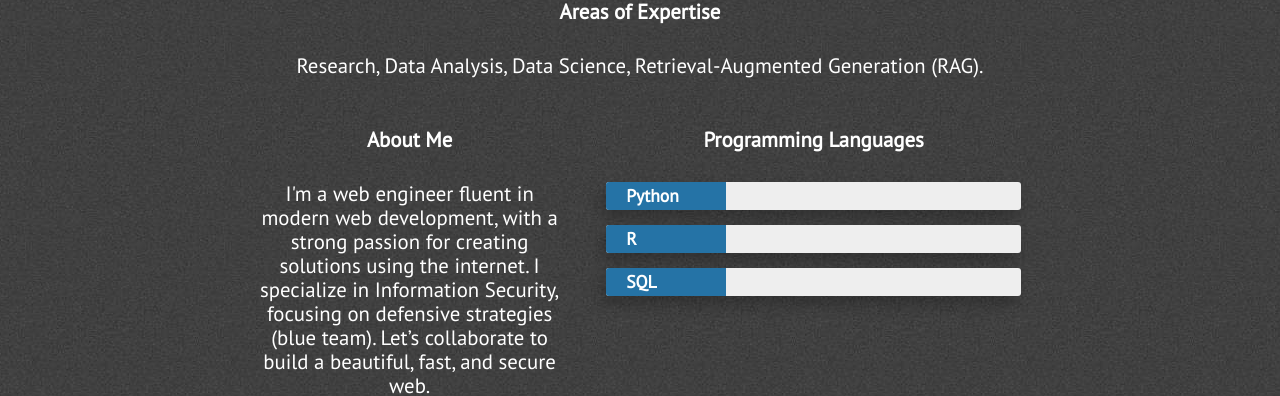
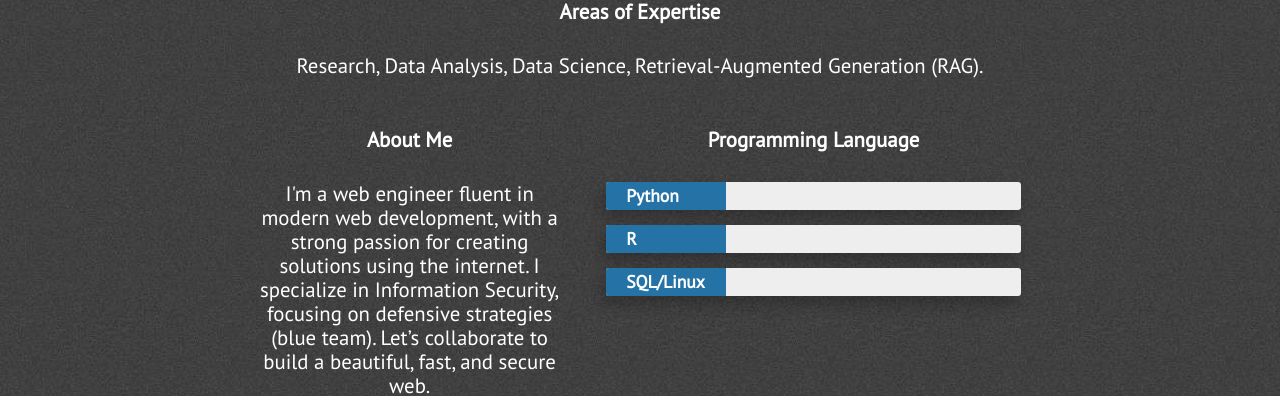
Before and after one commit to zenklinov/portfolio, a Jekyll site: the page built from index.html, in a window 1280 px wide and 900 px high, scrolled down 2137 px. Shown: the part 134-530 px from the top of the window. Built offline with Jekyll 4.4.1, drawn with Linux system fonts in a browser that asks for light colours; nearby versions of some CDN libraries.

Commit message:
Update skills.html

```diff
--- a/_includes/skills.html
+++ b/_includes/skills.html
@@ -14,20 +14,20 @@
                     </p>
                 </div>
                 <div class="technical-skills">
-                    <h3 class="center-align skills-subsection">Programming Languages</h3>
+                    <h3 class="center-align skills-subsection">Programming Language</h3>
                     <div class="progress-bars">
-                        <div class="skillbar clearfix" data-percent="90%">
+                        <div class="skillbar clearfix " data-percent="90%">
                             <div class="skillbar-title" style="background: #2980b9;"><span>Python</span></div>
                             <div class="skillbar-bar" style="background: #3498db;"></div>
-                            </div> <!-- End Skill Bar -->
-                        </div>
-                            <div class="skillbar clearfix " data-percent="85%">
+                        </div> <!-- End Skill Bar -->
+
+                        <div class="skillbar clearfix " data-percent="85%">
                             <div class="skillbar-title" style="background: #2980b9;"><span>R</span></div>
                             <div class="skillbar-bar" style="background: #3498db;"></div>
                         </div> <!-- End Skill Bar -->
 
                         <div class="skillbar clearfix " data-percent="80%">
-                            <div class="skillbar-title" style="background: #2980b9;"><span>SQL</span></div>
+                            <div class="skillbar-title" style="background: #2980b9;"><span>SQL/Linux</span></div>
                             <div class="skillbar-bar" style="background: #3498db"></div>
                         </div> <!-- End Skill Bar -->
                     </div>
```
